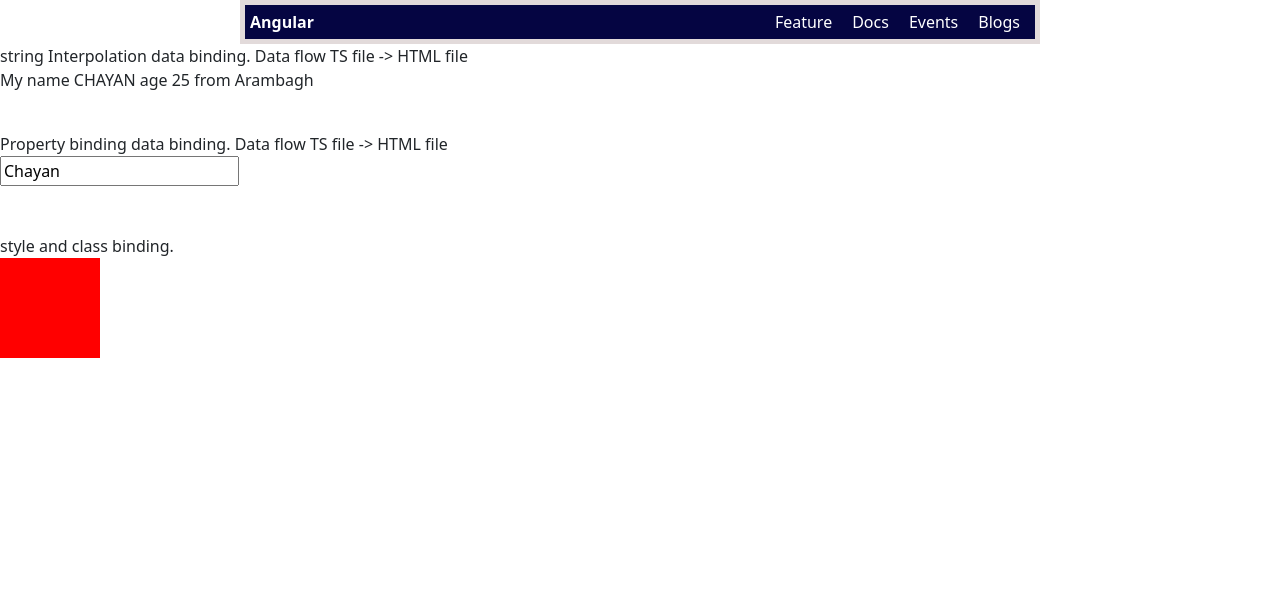
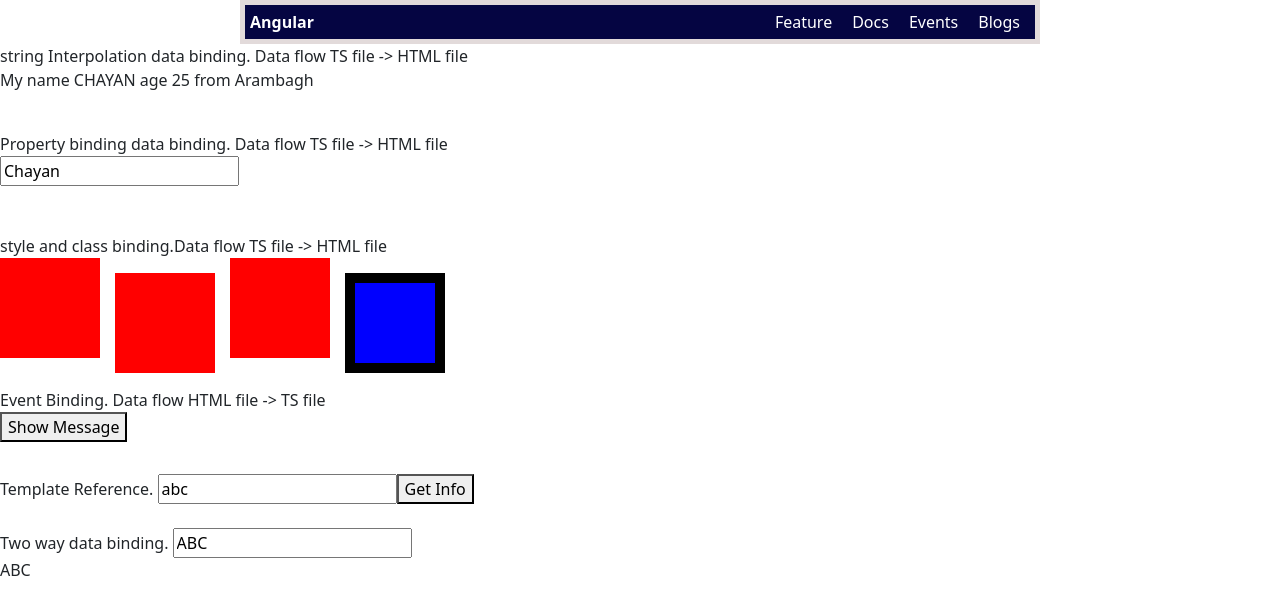
Before and after one commit to dipakchatterjee957/angularProject, an Angular app: page / in a window 1280 px wide. Shown: the top 614 px of the page. Built offline with nearby package versions, Linux system fonts and the light colour scheme.

Commit message:
Change 2...

```diff
--- a/package.json
+++ b/package.json
@@ -18,7 +18,9 @@
     "@angular/platform-browser": "^16.0.0",
     "@angular/platform-browser-dynamic": "^16.0.0",
     "@angular/router": "^16.0.0",
+    "@schematics/angular": "^16.0.2",
     "bootstrap": "^5.2.3",
+    "ngx-bootstrap": "^6.2.0",
     "rxjs": "~7.8.0",
     "tslib": "^2.3.0",
     "zone.js": "~0.13.0"
--- a/src/app/app.module.ts
+++ b/src/app/app.module.ts
@@ -6,6 +6,7 @@ import { AppComponent } from './app.component';
 import { MyContainerComponent } from './myContainer/myContainer.component';
 import { TopNavComponent } from './myContainer/top-nav/top-nav.component';
 import { DatabindComponent } from './dataBind/databind.component';
+import { FormsModule } from '@angular/forms';
 
 @NgModule({
   declarations: [
@@ -16,7 +17,8 @@ import { DatabindComponent } from './dataBind/databind.component';
   ],
   imports: [
     BrowserModule,
-    AppRoutingModule
+    AppRoutingModule,
+    FormsModule,
   ],
   providers: [],
   bootstrap: [AppComponent]
--- a/src/app/dataBind/databind.component.html
+++ b/src/app/dataBind/databind.component.html
@@ -1,12 +1,34 @@
 string Interpolation data binding. Data flow TS file -> HTML file
-<p>My name {{name.toUpperCase()}} age  {{age}} {{myMethod()}}</p>
+<p>My name {{ name.toUpperCase() }} age {{ age }} {{ myMethod() }}</p>
+
+<br />
+
+Property binding data binding. Data flow TS file -> HTML file
+<input type="text" [value]="name" style="display: block" />
+
+<br /><br />
+
+style and class binding.Data flow TS file -> HTML file
+<div style="display: flex;">
+  <div class="box" [class.myclass]="myPropaty"></div>
+  <div class="box" [style.margin]="myStyle"></div>
+  <div class="box" [ngClass]="multiClass"></div>
+  <div class="box" [ngStyle]="multiStyle"></div>
+</div>
+
+Event Binding. Data flow HTML file -> TS file
+<br>
+<button (click)="showHide()"> Show Message </button>
+<h5>{{message}}</h5>
 
 <br>
 
-Property binding data binding. Data flow TS file -> HTML file
-<input type="text"  [value]="name" style="display: block">
+Template Reference.
+<input type="text" value="abc" #inputInfo>
+<button (click)="getInputInfo(inputInfo)">Get Info</button>
 
 <br><br>
 
-style and class binding.
-<div class="box"></div>
+Two way data binding.
+<input type="text" value="ABC" [(ngModel)]="msg" >
+<p>{{msg}}</p>
--- a/src/app/dataBind/databind.component.ts
+++ b/src/app/dataBind/databind.component.ts
@@ -7,10 +7,36 @@ import { Component } from '@angular/core';
 })
 export class DatabindComponent {
 
-  name:string = 'Chayan';
-  age:number = 25;
+  name: string = 'Chayan';
+  age: number = 25;
 
-  myMethod(){
+  myMethod() {
     return ("from Arambagh")
   }
+
+  myPropaty: boolean = true;
+  myStyle:string = '15px';
+  multiClass = {
+    class1: true,
+    class2: false,
+    class3: true
+  };
+  multiStyle = {
+    'margin': '15px',
+    'border': '10px solid black',
+    'background': 'blue'
+  };
+
+
+  message: string = '';
+  showHide(){
+    this.message =  (this.message == '') ? 'Hello Everyone' : ''
+  };
+
+
+  getInputInfo(info:any){
+    console.log(info, info.value)
+  }
+
+  msg:string = 'ABC';
 }
```
Also changed, not shown: 1 other file (tests, documents, lock files or other folders).
